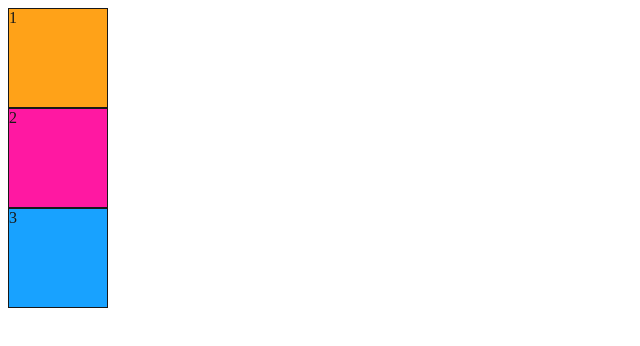
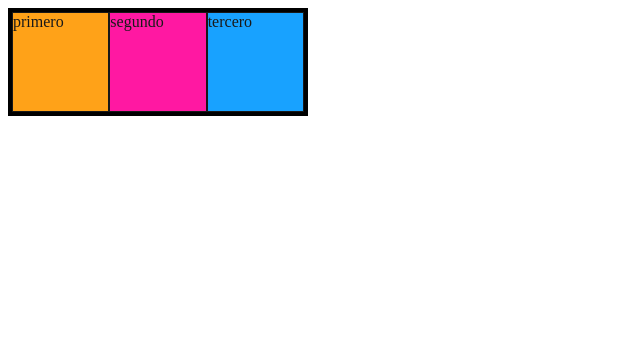
Before and after one commit to antoniodavid/css-projects, a plain HTML site: page index.html in a window 1280 px wide. Shown: the whole page, without its empty margins (0-640 px from the left). Drawn offline with Linux system fonts and the light colour scheme.

Commit message:
Update index.html and style.css

```diff
--- a/index.html
+++ b/index.html
@@ -11,9 +11,9 @@
 <body>
 
     <section class="parent">
-        <div class="item">1</div>
-        <div class="item">2</div>
-        <div class="item">3</div>
+        <div class="item">primero</div>
+        <div class="item">segundo</div>
+        <div class="item">tercero</div>
     </section>
 
 </body>
--- a/style.css
+++ b/style.css
@@ -1,14 +1,17 @@
 .parent {
     display: flex;
-    flex-direction: column;
+    flex-flow: row nowrap;
+    border: 4px solid;
+    width: 300px;
 }
 
 .item {
     border: 1px solid;
     opacity: 0.9;
-    width: 100px;
+    width: 50px;
     height: 100px;
     background: #09f;
+    flex: 0 1 200px;
 }
 
 .item:first-child {
```
